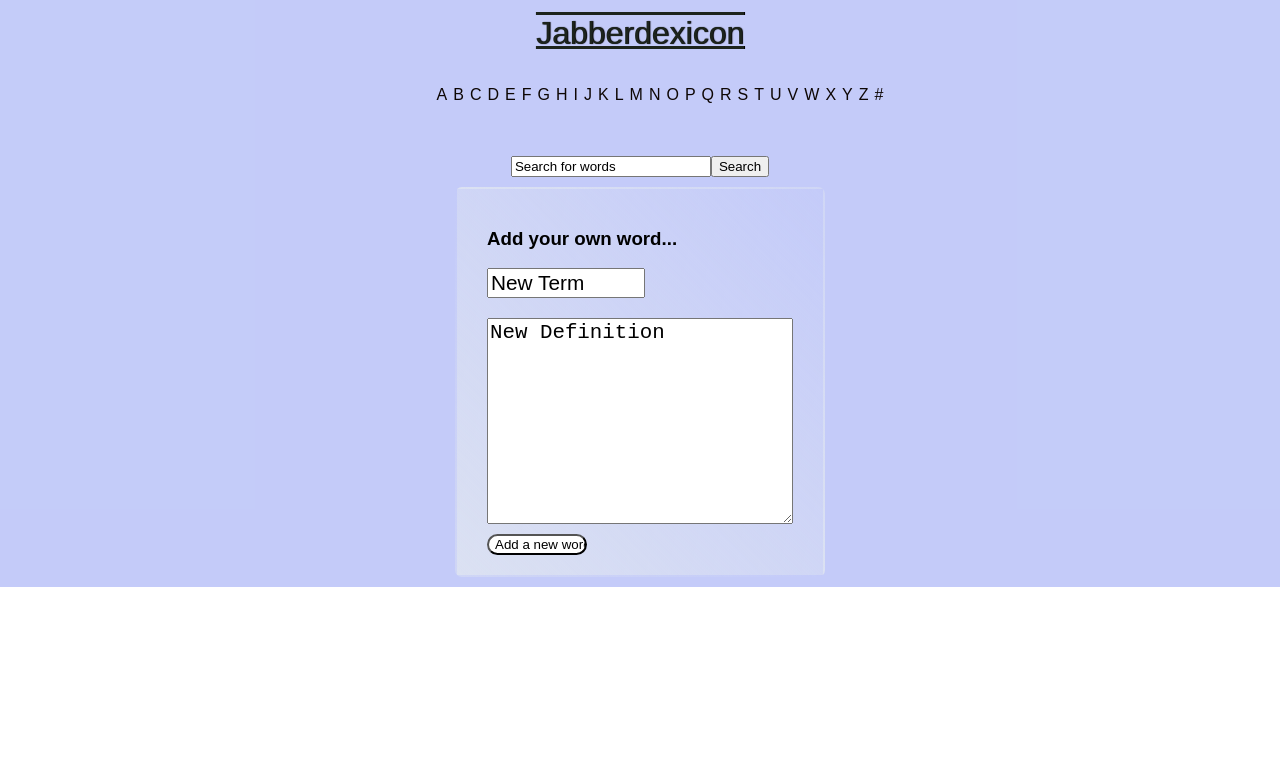
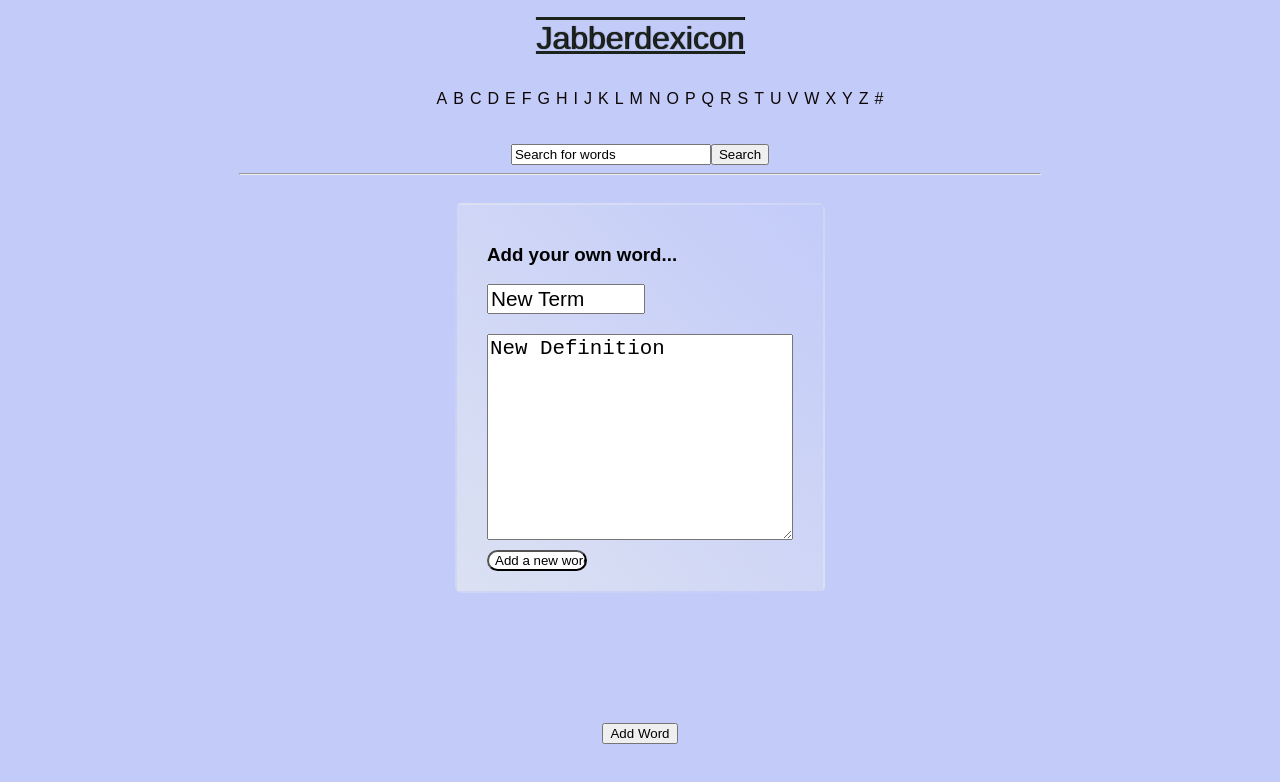
Before and after one commit to ColinFendrick/jabberdexicon, a React app: page /addword in a window 1280 px wide. Shown: the top 782 px of the page. Built offline with nearby package versions, Linux system fonts and the light colour scheme.

Commit message:
CSS, Searchbar working

```diff
--- a/src/components/AddWord.js
+++ b/src/components/AddWord.js
@@ -2,9 +2,32 @@ import React, { Component } from 'react'
 import styles from '../styles/AddWord.scss'
 
 class AddWord extends Component {
+  state = {
+    active: {}
+  }
+
+  addWord = (newTerm, newDef) => {
+    const url = 'https://jabberdexicon.herokuapp.com/entries?access_token=example'
+    window.fetch(url, {
+      method: 'POST',
+      headers: { 'Content-Type': 'application/json' },
+      body: JSON.stringify({
+        'entry': {
+          'term': newTerm,
+          'definition': newDef
+        }
+      })
+    }).then(r => r.json())
+    .then(data => {
+      this.setState({
+        active: data
+      })
+    })
+  }
+
   _submit = e => {
     e.preventDefault()
-    this.props.addWord(this.refs.newTerm.value, this.refs.newDef.value)
+    this.addWord(this.refs.newTerm.value, this.refs.newDef.value)
     this.refs.newTerm.value = 'New Term'
     this.refs.newDef.value = 'New Definition'
   }
--- a/src/components/App.js
+++ b/src/components/App.js
@@ -1,7 +1,8 @@
 import React, { Component } from 'react'
 import { BrowserRouter as Router,
   NavLink,
-  Route } from 'react-router-dom'
+  Route,
+  Switch } from 'react-router-dom'
 import SearchBar from './Searchbar.js'
 import AddWord from './AddWord.js'
 import styles from '../styles/App.scss'
@@ -12,29 +13,9 @@ import ShowWord from './ShowWord.js'
 import ShowSearch from './ShowSearch.js'
 
 class App extends Component {
-  state = {
-    active: {}
+  _clickAddWord = (e) => {
+    e.preventDefault()
   }
-
-  addWord = (newTerm, newDef) => {
-    const url = 'https://jabberdexicon.herokuapp.com/entries?access_token=example'
-    window.fetch(url, {
-      method: 'POST',
-      headers: { 'Content-Type': 'application/json' },
-      body: JSON.stringify({
-        'entry': {
-          'term': newTerm,
-          'definition': newDef
-        }
-      })
-    }).then(r => r.json())
-    .then(data => {
-      this.setState({
-        active: data
-      })
-    })
-  }
-
   render () {
     return <Router>
       <div className={styles.App}>
@@ -43,11 +24,17 @@ class App extends Component {
         </NavLink>
         <LetterBar />
         <SearchBar />
+        <hr />
         <Route exact path='/' component={Home} />
         <Route path='/entry/:slug' component={ShowWord} />
         <Route path='/browse/:letter' component={BrowseLetter} />
         <Route path='/search/:word' component={ShowSearch} />
-        <AddWord addWord={this.addWord} />
+        <Switch>
+          <Route path='/addword' component={AddWord} />
+        </Switch>
+        <footer>
+          <input type='submit' value='Add Word' onClick={this._clickAddWord} />
+        </footer>
       </div>
     </Router>
   }
--- a/src/components/Home.js
+++ b/src/components/Home.js
@@ -4,7 +4,8 @@ import styles from '../styles/Home.scss'
 class Home extends Component {
   render () {
     return <div className={styles.Home}>
-      <img src='https://encrypted-tbn0.gstatic.com/images?q=tbn:ANd9GcTanqbeK5pnOIecE78mIjYDOfY4uFTtqKMihjP-Jv3TcXyfnsd_YA' />
+      <img src='https://s-media-cache-ak0.pinimg.com/originals/fb/e3/c2/fbe3c28e7beebd2ae984febc3191310d.png' />
+      <p>Welcome to the Future</p>
     </div>
   }
 }
--- a/src/components/SearchBar.js
+++ b/src/components/SearchBar.js
@@ -3,15 +3,12 @@ import { withRouter, Route } from 'react-router-dom'
 import styles from '../styles/Searchbar.scss'
 
 class SearchBar extends Component {
-  state = {}
+  state = {
+    input: null
+  }
 
-  updateState = () => {
-    const url = 'https://jabberdexicon.herokuapp.com/entries?access_token=example'
-    window.fetch(url)
-    .then(r => r.json())
-    .then(data => {
-      this.setState({ data })
-    })
+  updateState = (query) => {
+    this.setState({input: query})
   }
 
   _change = e => {
@@ -19,6 +16,7 @@ class SearchBar extends Component {
     const query = this.refs.query.value
     const path = query.length > 0 ? `/search/${query}` : '/'
     this.props.history.push(path)
+    this.updateState(query)
   }
 
   _submit = e => {
@@ -32,7 +30,7 @@ class SearchBar extends Component {
     e.target.setSelectionRange(0, e.target.value.length)
   }
 
-  showSearchText = () => <p className={styles.searchingText}>Searching for '{this.refs.query.value}'</p>
+  showSearchText = () => <p className={styles.searchingText}>Searching for <span className={styles.searchingWords}>{this.state.input}</span></p>
 
   render () {
     return <div>
--- a/src/styles/AddWord.scss
+++ b/src/styles/AddWord.scss
@@ -3,7 +3,7 @@
   flex-direction: column;
   border: 2px solid transparent;
   border-radius: 7px;
-  margin: 10px;
+  margin: 20px 10px 30px;
   padding: 20px 30px;
   background-image: linear-gradient(to left bottom, transparent, rgb(219, 225, 242));
 }
--- a/src/styles/App.scss
+++ b/src/styles/App.scss
@@ -1,9 +1,8 @@
 .App {
   display: flex;
   flex-direction: column;
-  justify-content: space-around;
   align-items: center;
-  background-color: rgba(139, 154, 244, 0.51);
+  height: 100%;
 
   .topLink,
   .topLink:link,
@@ -15,6 +14,15 @@
     color: rgb(29, 36, 29);
     text-shadow: 1px 0 1px black;
     font-size: 2em;
-    margin: 15px 0;
+    margin: 20px 0 30px;
+  }
+
+  hr {
+    color: green;
+    width: 100vh;
+  }
+
+  footer {
+    margin-top: 100px;
   }
 }
--- a/src/styles/Home.scss
+++ b/src/styles/Home.scss
@@ -1,3 +1,14 @@
 .Home {
-  margin: 100px;
+  margin: 30px 0;
+  text-align: center;
+
+  img {
+    height: 300px;
+    width: 300px;
+  }
+
+  p {
+    margin-top: 40px;
+    font-size: 1.7em;
+  }
 }
--- a/src/styles/LetterBar.scss
+++ b/src/styles/LetterBar.scss
@@ -2,6 +2,7 @@
   list-style: none;
   display: flex;
   justify-content: space-between;
+  margin: 0;
 
   li {
     margin: 3px;
--- a/src/styles/Searchbar.scss
+++ b/src/styles/Searchbar.scss
@@ -6,3 +6,7 @@
 .searchText {
   width: 200px;
 }
+
+.searchingWords {
+  color: rgb(236, 70, 18);
+}
--- a/src/styles/screen.scss
+++ b/src/styles/screen.scss
@@ -10,4 +10,5 @@ html {
 body {
   margin: 0;
   font: $base-text-size / 1 $base-font-family;
+  background-color: rgba(139, 154, 244, 0.51);
 }
```
